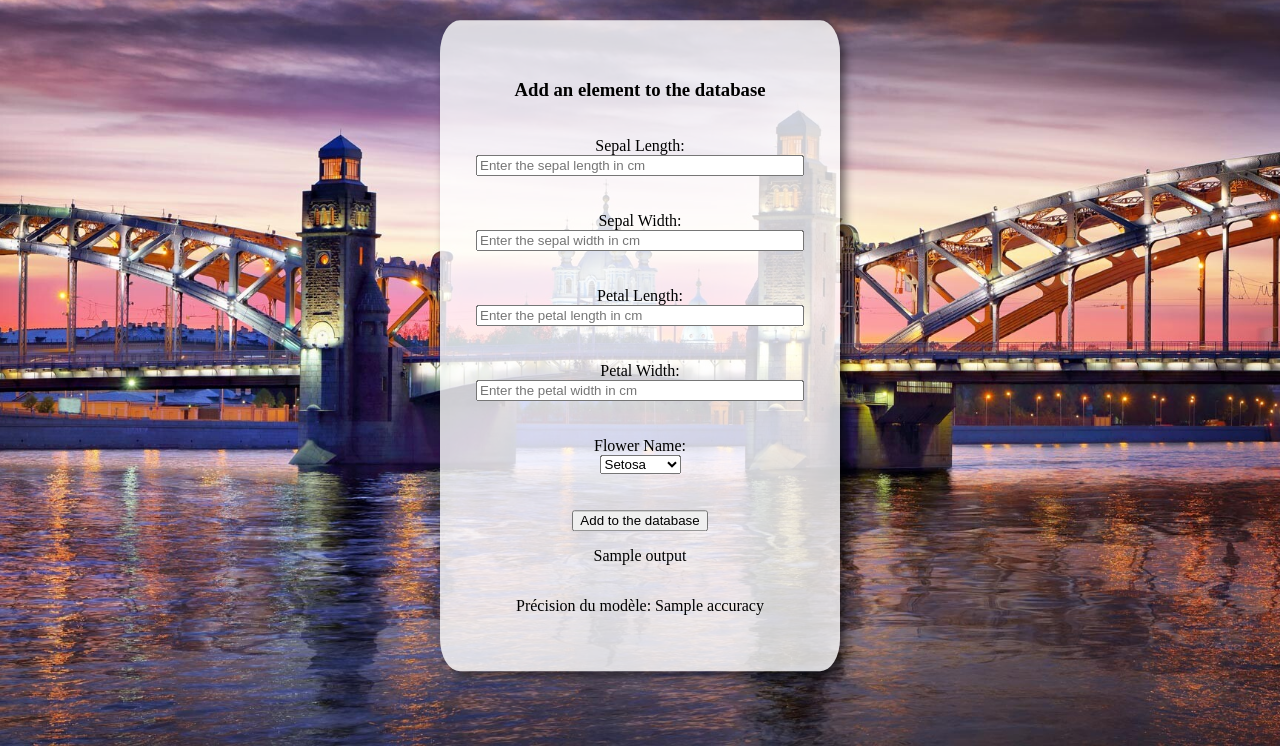
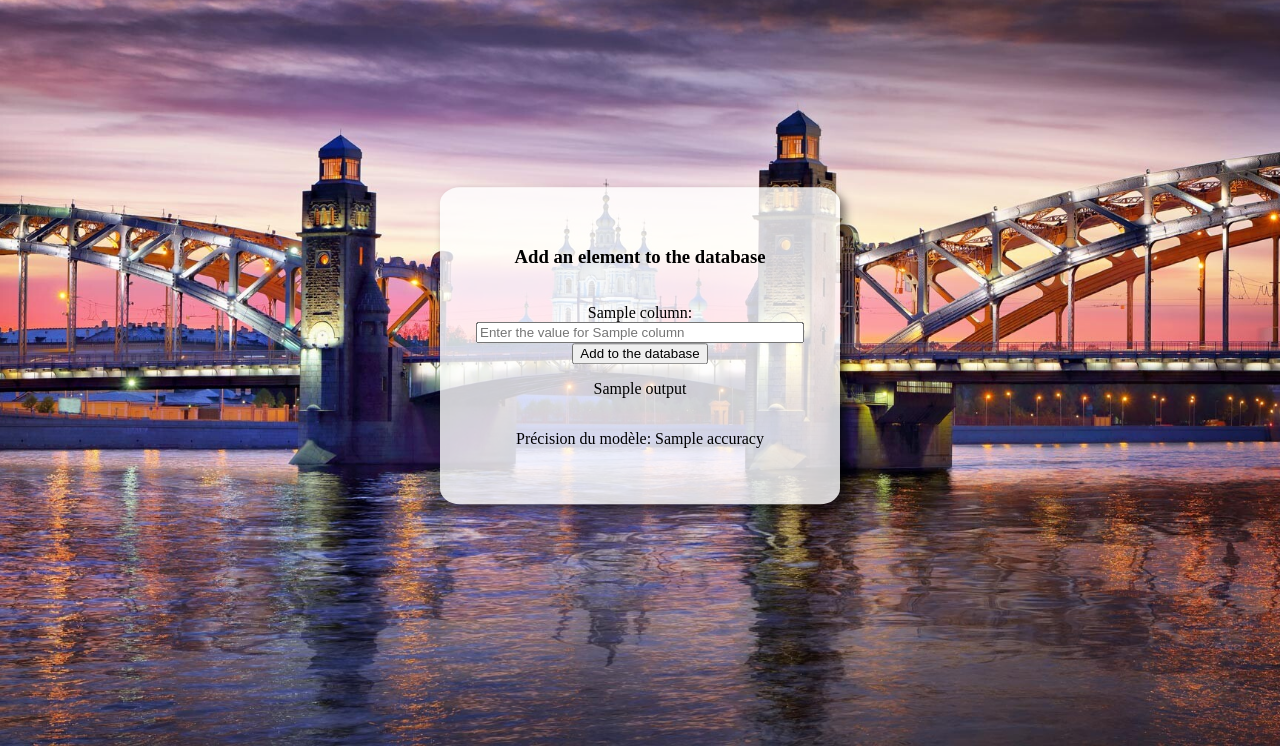
Before and after one commit to SullivanCastro/AISystance, a Flask app: template project/templates/database.html in a window 1280 px wide. Shown: the part 54-800 px from the top of the page. Run offline with Flask 3, Linux system fonts and the light colour scheme; the template is opened without the code that fills it: most values are stand-ins (such as "Sample title", 1, 10 or a date in 2020); parts of the project's set-up code (start-up, migrations or seed data) failed here and were passed over.

Commit message:
updating to the real database

```diff
--- a/project/main.py
+++ b/project/main.py
@@ -1,7 +1,7 @@
 from flask import Blueprint, request, render_template, redirect
 from flask_security import roles_required
 from flask_login import login_required, current_user
-from project.models_ml.model import int_to_flower, flower_to_int, fit_model
+from project.models_ml.model import fit_model
 import pandas as pd
 import joblib
 import os
@@ -23,6 +23,9 @@ def predict():
     The predict function receives the information through the form. Then the model makes a prediction
     and the pages is updated.
     """
+    # Load the database
+    database = joblib.load("project/models_ml/database.pkl")
+
     # If a form is submitted
     if request.method == "POST":
 
@@ -30,18 +33,23 @@ def predict():
         model = joblib.load("project/models_ml/model.pkl")
 
         # Get values through input bars
-        SL = request.form.get("SepalLength")
-        SW = request.form.get("SepalWidth")
-        PL = request.form.get("PetalLength")
-        PW = request.form.get("PetalWidth")
+        input_values = []
+        for column in database.columns:
+            input_value = float(request.form[column])
+            input_values.append(input_value)
+        print(input_values)
 
         # Get prediction
-        prediction = int_to_flower[model.predict([[SL, SW, PL, PW]])[0]]
+        prediction = model.predict([input_values])
 
     else:
         prediction = ""
 
-    return render_template("index.html", output=prediction)
+    # Submmit the columns names to the page
+    columns = database.columns.tolist()
+
+    # Update the page
+    return render_template("index.html", columns=columns, output=prediction)
 
 
 ############################################# DATABASE PAGE #############################################
@@ -50,18 +58,13 @@ def predict():
 @roles_required('admin')
 def add_to_database():
     # Load the database
-    database = pd.read_pickle("project/models_ml/database.pkl")
-    SL, SW, PL, PW, FN = database.columns
+    database = joblib.load("project/models_ml/database.pkl")
 
     if request.method == "POST":
         try:
             # Get values through input bars and initiate the new element
             new_element = {
-                SL: request.form.get("SepalLength"),
-                SW: request.form.get("SepalWidth"),
-                PL: request.form.get("PetalLength"),
-                PW: request.form.get("PetalWidth"),
-                FN: request.form.get("FlowerName")
+                column: request.form[column] for column in database.columns
             }
 
             # Create a DataFrame with the same column than the database
@@ -71,20 +74,23 @@ def add_to_database():
             database.to_pickle("project/models_ml/database.pkl")
 
             # Train the model and measure the new performance
-            accuracy = fit_model(database, "project/models_ml/model.pkl")
+            accuracy = fit_model(database, "project/models_ml/")
             prediction = "Added to the database"
 
         except Exception as e:
             print(f"The error {e} occured.")
             prediction = "An error occured"
-            accuracy = fit_model(database, "project/models_ml/model.pkl")
+            accuracy = fit_model(database, "project/models_ml/")
 
     else:
         prediction = "You haven't modified the dataset already."
-        accuracy = fit_model(database, "project/models_ml/model.pkl")
+        accuracy = fit_model(database, "project/models_ml/")
+
+    # Submmit the columns names to the page
+    columns = database.columns.tolist()
 
     # Update the page
-    return render_template("database.html", output=prediction, accuracy=accuracy)
+    return render_template("database.html", columns=columns, output=prediction, accuracy=accuracy)
 
 
 ################################################# LOOK UP #################################################
@@ -94,6 +100,7 @@ def see_dataset():
     if request.method=="POST":
         flower_name = request.form.get("FlowerName")
         df = pd.read_pickle('project/models_ml/database.pkl')
+        # pandas query
         df = df[df['target'] == flower_name]
         first_30_rows = df.head(30)
         return render_template('lookup.html', data=first_30_rows.to_html())
--- a/project/models_ml/model.py
+++ b/project/models_ml/model.py
@@ -1,41 +1,53 @@
 import pandas as pd
-from sklearn.model_selection import train_test_split
-from sklearn.svm import SVC
-from sklearn.metrics import accuracy_score
+from sklearn.preprocessing import LabelEncoder
+from sklearn.model_selection import GridSearchCV
+from sklearn.ensemble import RandomForestRegressor
 import joblib
 
 
-int_to_flower = {'0': 'setosa', '1': 'versicolor', '2': 'virginica'}
-flower_to_int = dict(zip(int_to_flower.values(), int_to_flower.keys()))
-
-
-def fit_model(database, path):
+def fit_model(database: pd.DataFrame, path: str) -> float:
     """
     Train the model and update the weights
+    :param database: the path to database to use
+    :param path: the path to save the model
     """
+    # Pre-processing of the DataFrame
+    dict_one_hot_encoder = {} # for a string column, dict_one_hot_encoder contains the correspondance between the encoded categories and the original categories
+    for string_column in database.select_dtypes(include=['object']).columns: # One Hot Encoder generalized
+        label_encoder = LabelEncoder()
+        encoded_categories = label_encoder.fit_transform(database[string_column])
+        database[string_column] = encoded_categories
+        dict_one_hot_encoder[string_column] = label_encoder.classes_
+
+    # Save the dict_one_hot_encoder
+    joblib.dump(dict_one_hot_encoder, path+'dict_one_hot_encoder.pkl')
+
     # Select features and targets
-    X = database.iloc[:, :-1]
-    y = database.iloc[:, -1].replace(flower_to_int)
-
-    # Divide the data in train and test dataset
-    X_train, X_test, y_train, y_test = train_test_split(X, y, test_size=0.3, random_state=42)
+    X = database.iloc[:, :-1] # all features (not determined yet)
+    y = database.iloc[:, -1] # all targets (not determined yet)
 
     # Load the model
-    model = SVC(kernel='linear', C=1)
+    model = RandomForestRegressor() # Support Vector Classifier Machine Learning model
 
-    # Train the model
-    model.fit(X_train, y_train)
+    # Cross-validation to seek the best hyperparameters
+    param_grid = {
+    'n_estimators': [100, 200, 300],
+    'max_depth': [None, 5, 10],
+    'min_samples_split': [2, 5, 10]
+    }
+    grid_search = GridSearchCV(model, param_grid, cv=2)
+    grid_search.fit(X, y)
 
-    # Measure the performance on the test set
-    y_pred = model.predict(X_test)
-    accuracy = accuracy_score(y_test, y_pred)
+    # Update the model with the best hyperparameters
+    model = grid_search.best_estimator_
+    score = grid_search.best_score_
 
     # Save the model
-    joblib.dump(model, path)
+    joblib.dump(model, path+'model.pkl')
 
-    return accuracy
+    return score
 
 
 if __name__ == "__main__":
-    database = pd.read_pickle("./database.pkl")
-    print(f"Précision du modèle : {fit_model(database, 'model.pkl')}")
+    database = pd.read_pickle("./project/models_ml/database.pkl")
+    print(f"Précision du modèle : {fit_model(database, './project/models_ml/')}")
--- a/project/static/style.css
+++ b/project/static/style.css
@@ -43,7 +43,6 @@ body{
     background: url(goldengate.jpg) no-repeat center center fixed;
     background-size: cover;
     position: relative;
-    width: 100vw;
     height: 100vh;
 }
 
@@ -52,7 +51,6 @@ body{
     background: url(millau.jpg) no-repeat center center fixed;
     background-size: cover;
     position: relative;
-    width: 100vw;
     height: 100vh;
 }
 
@@ -61,7 +59,6 @@ body{
     background: url(bolcheokhtinski.jpg) no-repeat center center fixed;
     background-size: cover;
     position: relative;
-    width: 100vw;
     height: 100vh;
 }
 
--- a/project/templates/database.html
+++ b/project/templates/database.html
@@ -20,24 +20,15 @@
 
         <form name="form" method="POST" class="database_form">
             <h3>Add an element to the database</h3>
-            <br>
-            Sepal Length: <input type="number" name="SepalLength" placeholder="Enter the sepal length in cm" required/>
-            <br><br>
-            Sepal Width: <input type="number" name="SepalWidth" placeholder="Enter the sepal width in cm" required/>
-            <br><br>
-            Petal Length: <input type="number" name="PetalLength" placeholder="Enter the petal length in cm" required/>
-            <br><br>
-            Petal Width: <input type="number" name="PetalWidth" placeholder="Enter the petal width in cm" required/>
-            <br><br>
-            Flower Name: <select name="FlowerName" placeholder="Choose the name of the flower" required>
-                            <option value="setosa">Setosa</option>
-                            <option value="versicolor">Versicolor</option>
-                            <option value="virginica">Virginica</option>
-                        </select>
-            <br><br>
-            <button type="submit" name="submit" value="submit">Add to the database</button>
-            <p style="text-align: center;">{{ output }}</p>
-            <p style="text-align: center;">Précision du modèle: {{ accuracy }}</p>
+
+          {% for column in columns %}
+          <br>
+          {{ column }}: <input type="number" name="{{ column }}" placeholder="Enter the value for {{ column }}" required/>
+          {% endfor %}
+
+          <button type="submit" name="submit" value="submit">Add to the database</button>
+          <p style="text-align: center;">{{ output }}</p>
+          <p style="text-align: center;">Précision du modèle: {{ accuracy }}</p>
         </form>
 
     </body>
```
Also changed, not shown: project/requirements.txt (deleted, +0 -25 lines), project/templates/index.html (+6 -7 lines), project/models.py (line endings or trailing spaces), 5 other files.
